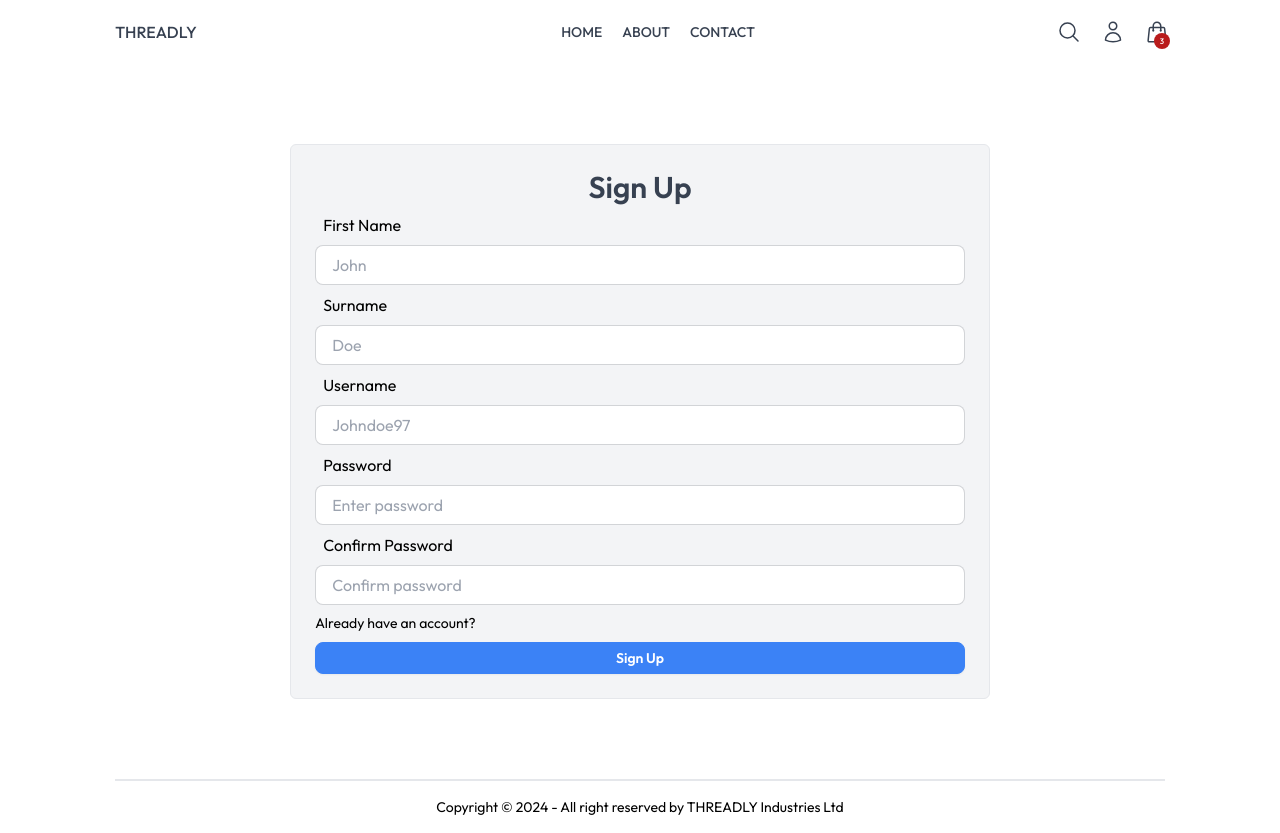
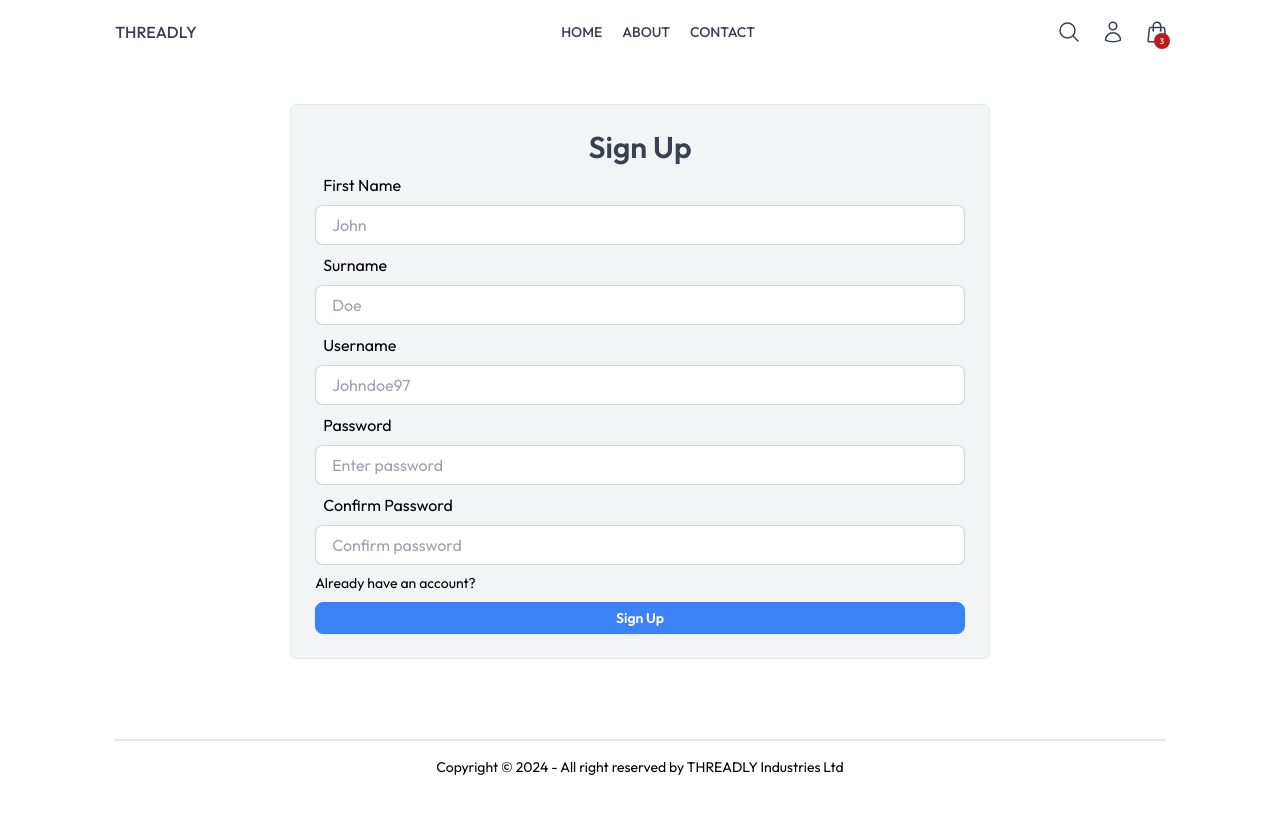
Before and after one commit to Shukrim433/Threadly, a React (Vite) app in the folder client/: page /signup in a window 1280 px wide. After the commit the page ends 800 px from the top, so only its background shows below. Built offline with nearby package versions, Linux system fonts and the light colour scheme.

Commit message:
signup functionality done

```diff
--- /dev/null
+++ b/client/src/hooks/useSignup.js
@@ -0,0 +1,88 @@
+import React, { useState } from "react";
+import toast from "react-hot-toast";
+import { useShopContext } from "../context/ShopContext";
+
+// useSignup is the custom hook, and "loading" + "signup" are the two values it returns
+
+const useSignup = () => {
+  const [loading, setLoading] = useState(false);
+  const { setAuthenticatedUser } = useShopContext();
+
+  const signup = async ({
+    firstName,
+    surname,
+    username,
+    password,
+    confirmPassword,
+  }) => {
+    const success = handleInputErrors({
+      firstName,
+      surname,
+      username,
+      password,
+      confirmPassword,
+    });
+    if (!success) return;
+
+    setLoading(true);
+    try {
+      const res = await fetch("/api/auth/signup", {
+        method: "POST",
+        headers: { "Content-Type": "application/json" },
+        body: JSON.stringify({
+          firstName,
+          surname,
+          username,
+          password,
+          confirmPassword,
+        }),
+      });
+      const data = await res.json();
+
+      if (data.error) {
+        // checks of theres any errors from the server when creating new user w/ these inputs - will be caught in catch{} block if so
+        throw new Error(data.error);
+      }
+
+      // SAVE CREATED USER OBJECT(data) TO LOCAL STORAGE:
+      localStorage.setItem("logged-in-user", JSON.stringify(data));
+
+      // SAVE CREATED USER OBJECT(data) IN CONTEXT:
+      setAuthenticatedUser(data);
+
+    } catch (error) {
+      toast.error(error.message);
+    } finally {
+      setLoading(false);
+    }
+  };
+
+  // return the loading state (for UI loading spinners etc)
+  // & signup function to use in Signup form component to pass user inputs
+  return { loading, signup };
+};
+
+export default useSignup;
+
+function handleInputErrors({
+  firstName,
+  surname,
+  username,
+  password,
+  confirmPassword,
+}) {
+  if (!firstName || !surname || !username || !password || !confirmPassword) {
+    toast.error("Please fill in all fields.");
+    return false; // so success will = false and handleInputErrors will not continue (return)
+  }
+  if (password !== confirmPassword) {
+    toast.error("Passwords do not match.");
+    return false;
+  }
+  if (password.length < 6) {
+    toast.error("Password must be at least 6 characters.");
+    return false;
+  }
+
+  return true; // so success will = true and handleInputErrors will continue (return)
+}
--- a/client/src/pages/Signup.jsx
+++ b/client/src/pages/Signup.jsx
@@ -1,5 +1,6 @@
 import React, { useState } from "react";
 import { Link } from "react-router-dom";
+import useSignup from "../hooks/useSignup";
 
 const Signup = () => {
   const [formState, setFormState] = useState({
@@ -14,16 +15,19 @@ const Signup = () => {
     const { value, name } = event.target;
     setFormState({
       ...formState,
-      [name]: value
-    })
+      [name]: value,
+    });
   };
 
-  const handleSubmit = (event) => {
-    event.preventDefault()
-    // CONTINUE HERE - SIGNUP LOGIC GOES HERE!
-  }
+  const { loading, signup } = useSignup();
+
+  const handleSubmit = async (event) => {
+    event.preventDefault();
+    // SIGNUP LOGIC GOES HERE!
+    await signup(formState); // pass user inputs to signup hook
+  };
   return (
-    <div className="signup flex flex-col items-center justify-center w-2/3 mt-20 mb-20 mx-auto border bg-gray-100 rounded-md ">
+    <div className="signup flex flex-col items-center justify-center w-2/3 mt-10 mb-20 mx-auto border bg-gray-100 rounded-md ">
       <div className="w-full p-6 rounded-md ">
         <h1 className="text-3xl font-semibold text-center text-gray-700">
           Sign Up
@@ -108,8 +112,15 @@ const Signup = () => {
           </Link>
 
           <div>
-            <button className="btn btn-block btn-sm mt-2 bg-blue-500  border-blue-500 text-white">
-              Sign Up
+            <button
+              className="btn btn-block btn-sm mt-2 bg-blue-500  border-blue-500 text-white"
+              disabled={loading}
+            >
+              {loading ? (
+                <span className="loading loading-spinner" />
+              ) : (
+                "Sign Up"
+              )}
             </button>
           </div>
         </form>
```
